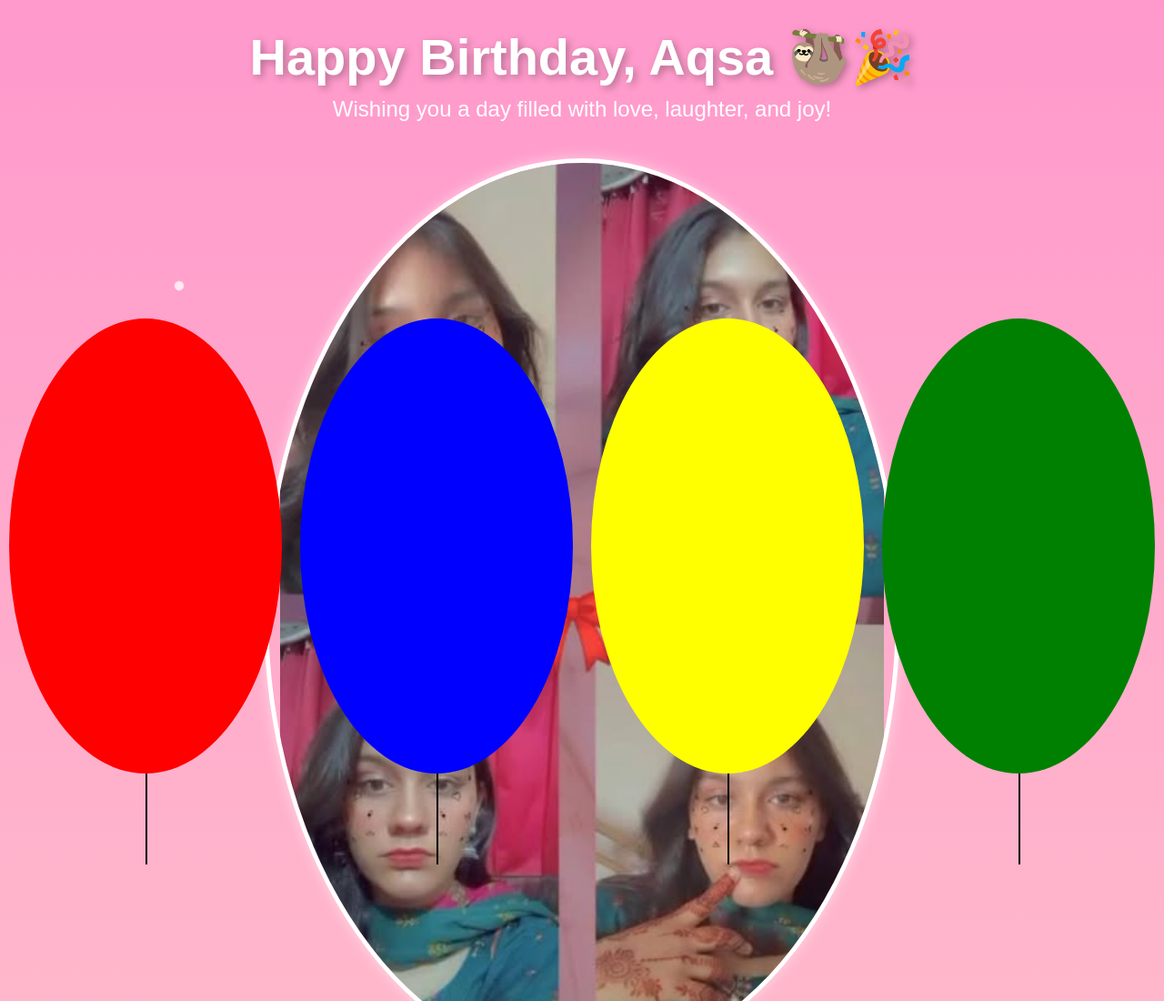
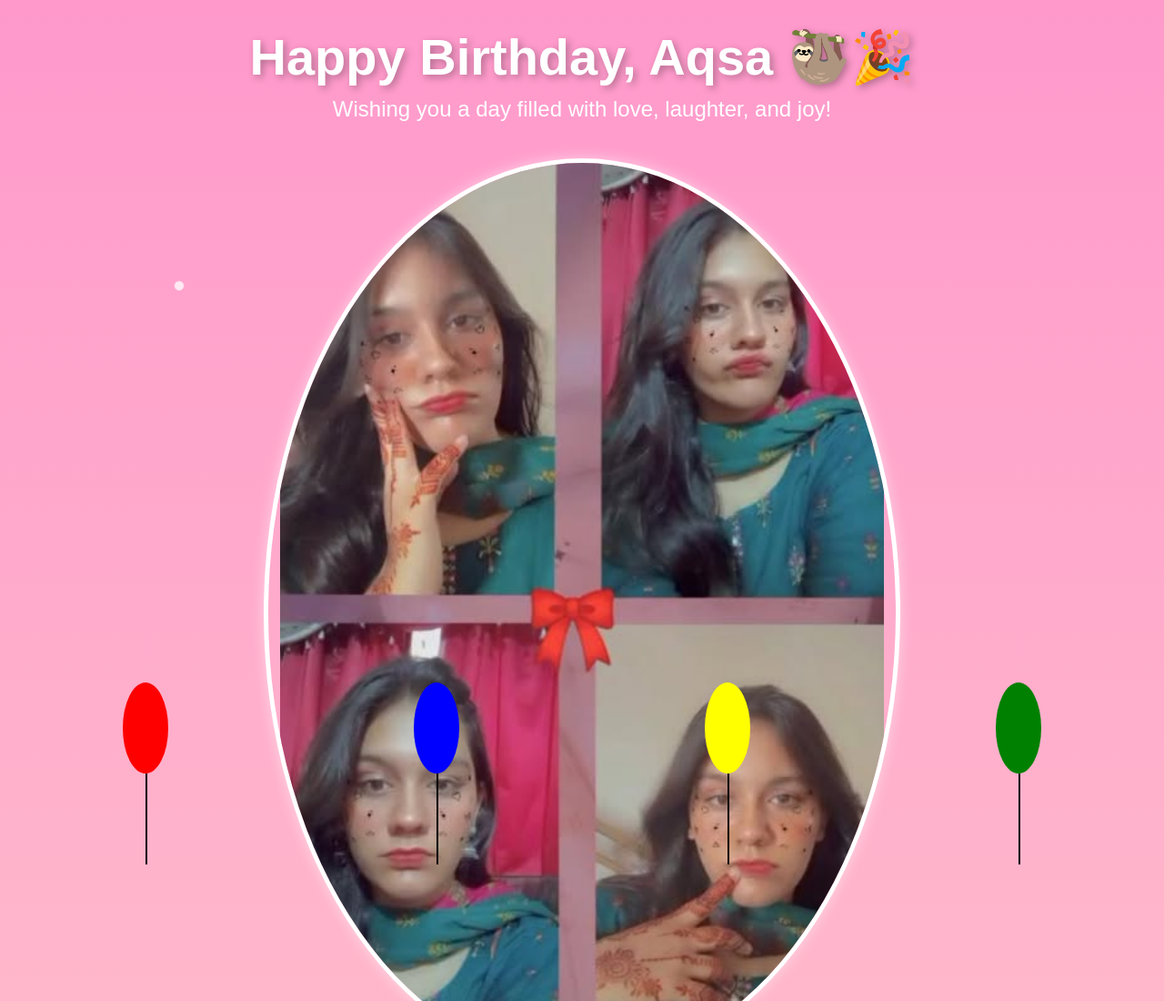
Before and after one commit to umerfakih56/happy-birthday, a plain HTML site: page index.html in a window 1280 px wide. Shown: the top 1100 px of the page at 91% size. Drawn offline with Linux system fonts and the light colour scheme.

Commit message:
Update styles.css

```diff
--- a/styles.css
+++ b/styles.css
@@ -179,8 +179,8 @@ body {
 }
 
 .balloon {
-    width: 300px;
-    height: 500px;
+    width: 50px;
+    height: 100px;
     background: red;
     border-radius: 50%;
     position: relative;
```
